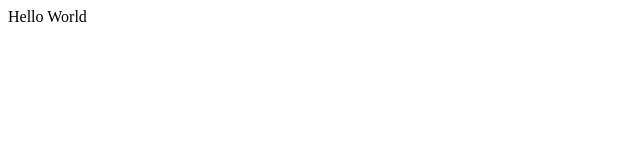
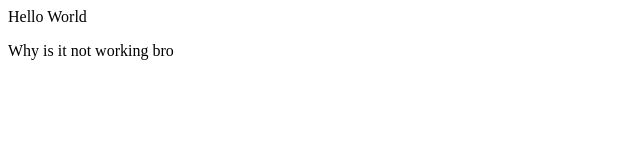
Before and after one commit to quantumgravity4444/myfirstrepo, a plain HTML site: page index.html in a window 1280 px wide. Shown: the whole page, without its empty margins (0-640 px from the left). Drawn offline with Linux system fonts and the light colour scheme.

Commit message:
HelloWorld edit

```diff
--- a/index.html
+++ b/index.html
@@ -1 +1,2 @@
 <p> Hello World </p>
+<a>Why is it not working bro</a>
```
Also changed, not shown: 1 other file.
